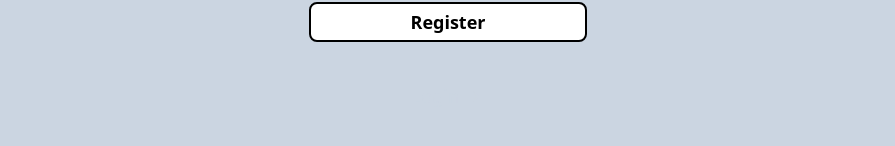
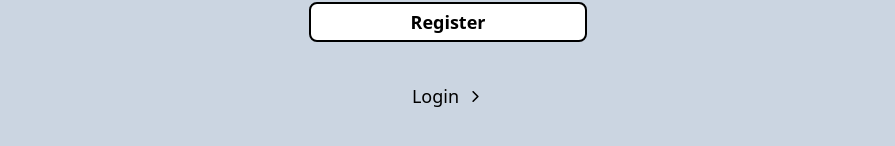
Before and after one commit to PetrarRaulMihai/Frontend-quizz-app, a React (Vite) app: page /register in a window 1280 px wide. Shown: the part 598-744 px from the top of the page, without its empty margins (192-1087 px from the left). Built offline with nearby package versions, Linux system fonts and the light colour scheme.

Commit message:
small updates for dark and light mode

```diff
--- a/src/components/auth/Login.jsx
+++ b/src/components/auth/Login.jsx
@@ -74,7 +74,7 @@ function Login() {
             onChange={formik.handleChange}
             onBlur={formik.handleBlur}
             values={formik.values.email}
-            className="border-2 border-black dark:border-0 dark:bg-slate-500 px-4 py-2 text-lg text-gray-200 placeholder:gray dark:placeholder:text-gray-200 rounded-lg focus:outline-none"
+            className="border-2 border-black dark:border-0 dark:bg-slate-500 px-4 py-2 text-lg text-black dark:text-gray-200 placeholder:gray dark:placeholder:text-gray-200 rounded-lg focus:outline-none"
             type="email"
             name="email"
             placeholder="Type your email"
@@ -91,7 +91,7 @@ function Login() {
             onChange={formik.handleChange}
             onBlur={formik.handleBlur}
             value={formik.values.password}
-            className="border-2 border-black dark:border-0 dark:bg-slate-500 px-4 py-2 text-lg text-gray-200 placeholder:gray dark:placeholder:text-gray-200 rounded-lg focus:outline-none"
+            className="border-2 border-black dark:border-0 dark:bg-slate-500 px-4 py-2 text-lg text-black dark:text-gray-200 placeholder:gray dark:placeholder:text-gray-200 rounded-lg focus:outline-none"
             type="password"
             name="password"
             placeholder="Choose a password"
@@ -120,7 +120,10 @@ function Login() {
         <div className="flex w-full justify-center items-center gap-2 mt-4">
           <div className="text-black dark:text-gray-300 text-center text-lg hover:underline flex justify-center items-center">
             <Link to="/register">Register</Link>
-            <IoIosArrowForward color="rgb(203 213 225)" size={"17px"} />
+            <IoIosArrowForward
+              color="rgb(0 0 0) dark:rgb(203 213 225)"
+              size={"17px"}
+            />
           </div>
         </div>
       </form>
--- a/src/components/auth/Register.jsx
+++ b/src/components/auth/Register.jsx
@@ -83,7 +83,7 @@ function Register() {
           First name
         </label> */}
         <input
-          className="border-2 border-black dark:border-0 dark:bg-slate-500 px-4 py-2 text-lg text-gray-200 placeholder:gray dark:placeholder:text-gray-200 rounded-lg focus:outline-none"
+          className="border-2 text-black border-black dark:border-0 dark:bg-slate-500 px-4 py-2 text-lg dark:text-gray-200 placeholder:gray dark:placeholder:text-gray-200 rounded-lg focus:outline-none"
           onChange={formik.handleChange}
           onBlur={formik.handleBlur}
           value={formik.values.firstName}
@@ -101,7 +101,7 @@ function Register() {
           Second name
         </label> */}
         <input
-          className="border-2 border-black dark:border-0 dark:bg-slate-500 px-4 py-2 text-lg text-gray-200 placeholder:gray dark:placeholder:text-gray-200 rounded-lg focus:outline-none"
+          className="border-2 text-black border-black dark:border-0 dark:bg-slate-500 px-4 py-2 text-lg dark:text-gray-200 placeholder:gray dark:placeholder:text-gray-200 rounded-lg focus:outline-none"
           onChange={formik.handleChange}
           onBlur={formik.handleBlur}
           value={formik.values.secondName}
@@ -119,7 +119,7 @@ function Register() {
           Email
         </label> */}
         <input
-          className="border-2 border-black dark:border-0 dark:bg-slate-500 px-4 py-2 text-lg text-gray-200 placeholder:gray dark:placeholder:text-gray-200 rounded-lg focus:outline-none"
+          className="border-2 text-black border-black dark:border-0 dark:bg-slate-500 px-4 py-2 text-lg dark:text-gray-200 placeholder:gray dark:placeholder:text-gray-200 rounded-lg focus:outline-none"
           onChange={formik.handleChange}
           onBlur={formik.handleBlur}
           value={formik.values.email}
@@ -137,7 +137,7 @@ function Register() {
           Password
         </label> */}
         <input
-          className="border-2 border-black dark:border-0 dark:bg-slate-500 px-4 py-2 text-lg text-gray-200 placeholder:gray dark:placeholder:text-gray-200 rounded-lg focus:outline-none"
+          className="border-2 text-black border-black dark:border-0 dark:bg-slate-500 px-4 py-2 text-lg dark:text-gray-200 placeholder:gray dark:placeholder:text-gray-200 rounded-lg focus:outline-none"
           onChange={formik.handleChange}
           onBlur={formik.handleBlur}
           value={formik.values.password}
@@ -155,7 +155,7 @@ function Register() {
           Confirm password
         </label> */}
         <input
-          className="border-2 border-black dark:border-0 dark:bg-slate-500 px-4 py-2 text-lg text-gray-200 placeholder:gray dark:placeholder:text-gray-200 rounded-lg focus:outline-none"
+          className="border-2 text-black border-black dark:border-0 dark:bg-slate-500 px-4 py-2 text-lg dark:text-gray-200 placeholder:gray dark:placeholder:text-gray-200 rounded-lg focus:outline-none"
           onChange={formik.handleChange}
           onBlur={formik.handleBlur}
           value={formik.values.coPassword}
@@ -173,10 +173,13 @@ function Register() {
       </button>
       <Link to="/">
         <div className="flex w-full justify-center items-center gap-2 mt-6">
-          <p className="text-slate-300 text-center text-lg hover:underline">
+          <p className="text-black dark:text-slate-300 text-center text-lg hover:underline">
             Login
           </p>
-          <IoIosArrowForward color="rgb(203 213 225)" size={"17px"} />
+          <IoIosArrowForward
+            color="rgb(0 0 0) dark:rgb(203 213 225)"
+            size={"17px"}
+          />
         </div>
       </Link>
     </form>
```
